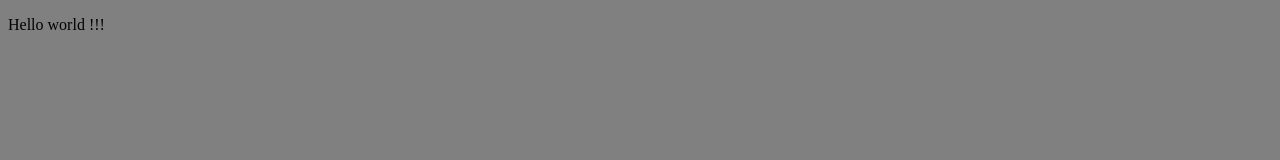
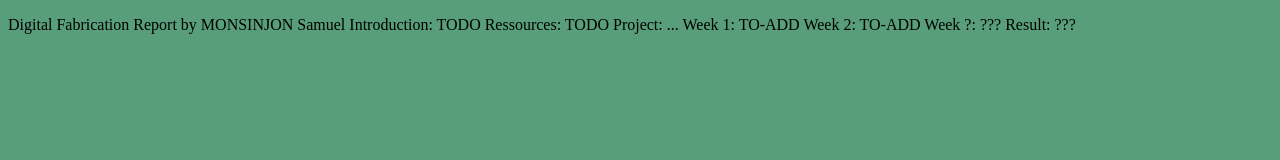
Before and after one commit to Touptwi/DigiFab, a plain HTML site: page index.html in a window 1280 px wide. Drawn offline with Linux system fonts and the light colour scheme.

Commit message:
Struct init

```diff
--- a/index.html
+++ b/index.html
@@ -8,8 +8,32 @@
 </head>
 
 
-<body style="background:grey">
-    <p>Hello world !!!<p>
+<body style="background:rgb(88, 158, 123)">
+  <p> Digital Fabrication Report
+      by MONSINJON Samuel
+
+      Introduction:
+        TODO
+
+      Ressources:
+        TODO
+
+      Project:
+        ...
+
+      Week 1:
+      TO-ADD
+
+      Week 2:
+      TO-ADD
+
+      Week ?:
+      ???
+
+      Result:
+        ???
+  </p>
+
 </body>
 
 </html>
```
